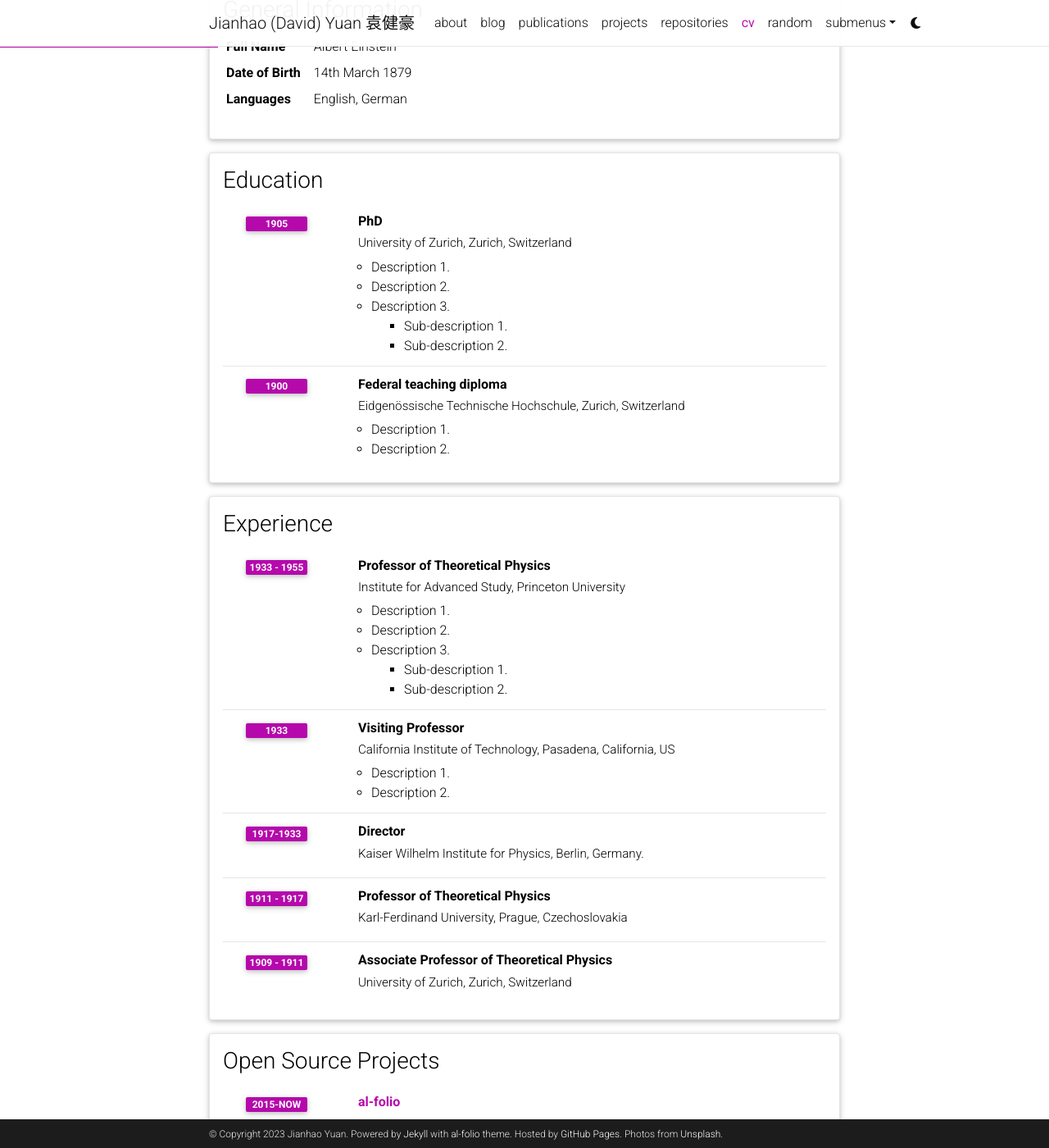
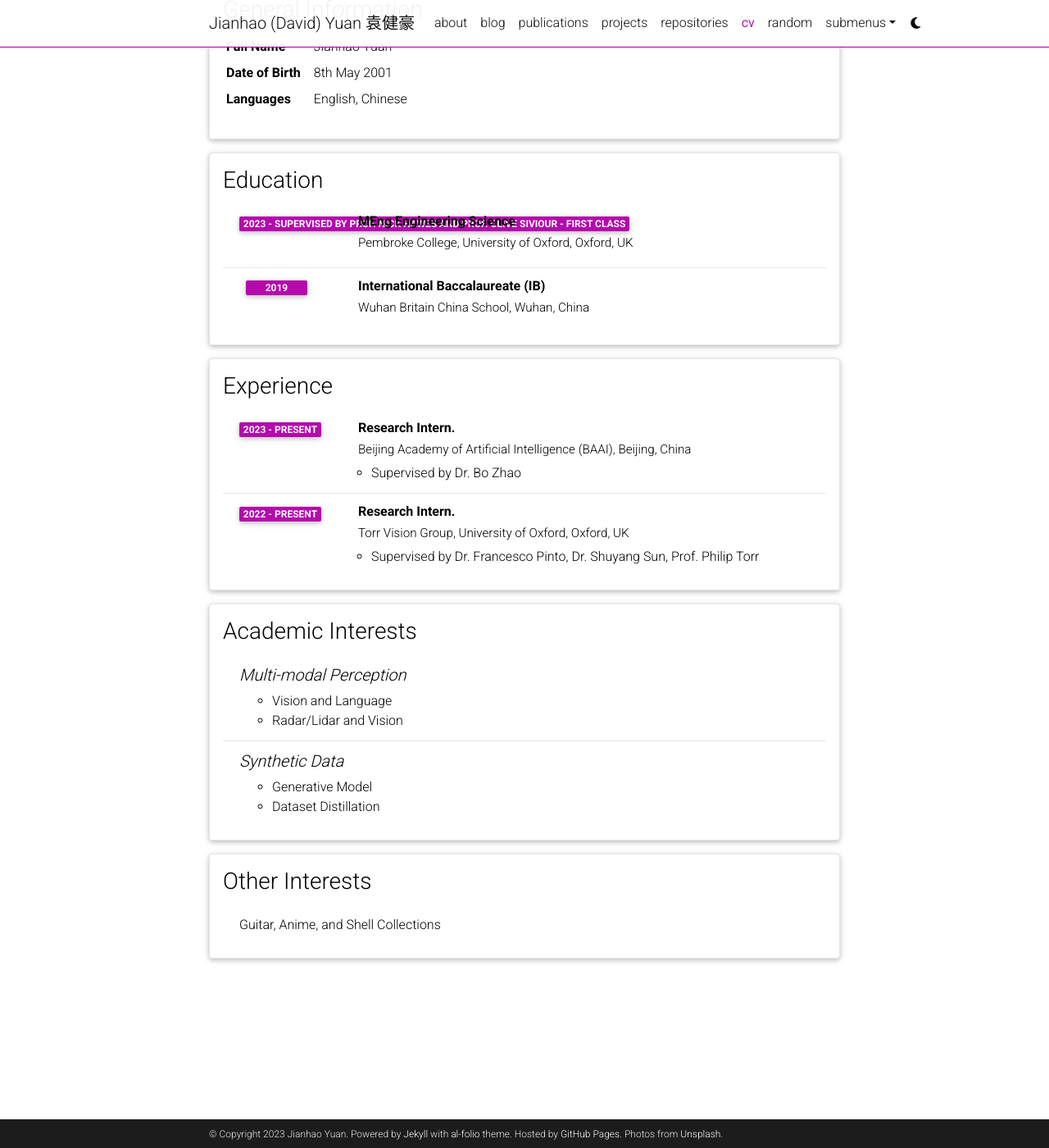
Before and after one commit to YuanJianhao508/YuanJianhao508.github.io, a Jekyll site: the page built from _pages/cv.md, in a window 1280 px wide and 1400 px high, scrolled down 207 px. Shown: the whole window at 82% size. Built offline with Jekyll 4.4.1, drawn with Linux system fonts in a browser that asks for light colours; comment, search, counter and statistics services are not loaded; a style sheet for code colours, icons or effects is not loaded; some of the changed text lies outside the part shown.

Commit message:
update bib

```diff
--- a/_bibliography/papers.bib
+++ b/_bibliography/papers.bib
@@ -7,12 +7,14 @@
   title={Off the Radar: Uncertainty-Aware Radar Place Recognition with Introspective Querying and Map Maintenance},
   author={Yuan, Jianhao and Newman, Paul and Gadd, Matthew},
   journal={IROS 2023},
-  year={2023}
+  year={2023},
+  selected={true}
 }
 
 @article{yuan2022not,
   title={Not just pretty pictures: Text-to-image generators enable interpretable interventions for robust representations},
   author={Yuan, Jianhao and Pinto, Francesco and Davies, Adam and Gupta, Aarushi and Torr, Philip},
   journal={arXiv preprint arXiv:2212.11237},
-  year={2022}
+  year={2022},
+  selected={true}
 }
--- a/_data/cv.yml
+++ b/_data/cv.yml
@@ -2,96 +2,51 @@
   type: map
   contents:
     - name: Full Name
-      value: Albert Einstein
+      value: Jianhao Yuan
     - name: Date of Birth
-      value: 14th March 1879
+      value: 8th May 2001
     - name: Languages
-      value: English, German
+      value: English, Chinese
 
 - title: Education
   type: time_table
   contents:
-    - title: PhD
-      institution: University of Zurich, Zurich, Switzerland
-      year: 1905
-      description:
-        - Description 1.
-        - Description 2.
-        - title: Description 3.
-          contents:
-            - Sub-description 1.
-            - Sub-description 2.
-    - title: Federal teaching diploma
-      institution: Eidgenössische Technische Hochschule, Zurich, Switzerland
-      year: 1900
-      description:
-        - Description 1.
-        - Description 2.
+    - title: MEng Engineering Science
+      institution: Pembroke College, University of Oxford, Oxford, UK
+      year: 2023
+        - Supervised by Prof. Nick Hawes and Prof. Clive Siviour
+        - First Class
+    - title: International Baccalaureate (IB)
+      institution: Wuhan Britain China School, Wuhan, China
+      year: 2019
 
 - title: Experience
   type: time_table
   contents:
-    - title: Professor of Theoretical Physics
-      institution: Institute for Advanced Study, Princeton University
-      year: 1933 - 1955
+    - title: Research Intern.
+      institution: Beijing Academy of Artificial Intelligence (BAAI), Beijing, China
+      year: 2023 - Present
       description:
-        - Description 1.
-        - Description 2.
-        - title: Description 3.
-          contents:
-            - Sub-description 1.
-            - Sub-description 2.
-    - title: Visiting Professor
-      institution: California Institute of Technology, Pasadena, California, US
-      year: 1933
+        - Supervised by Dr. Bo Zhao
+    - title: Research Intern.
+      institution: Torr Vision Group, University of Oxford, Oxford, UK
+      year: 2022 - Present
       description:
-        - Description 1.
-        - Description 2.
-
-    - title: Director
-      institution: Kaiser Wilhelm Institute for Physics, Berlin, Germany.
-      year: 1917-1933
-
-    - title: Professor of Theoretical Physics
-      institution: Karl-Ferdinand University, Prague, Czechoslovakia
-      year: 1911 - 1917
-      description:
-
-    - title: Associate Professor of Theoretical Physics
-      institution: University of Zurich, Zurich, Switzerland
-      year: 1909 - 1911
-
-- title: Open Source Projects
-  type: time_table
-  contents:
-    - title: <a href="https://github.com/alshedivat/al-folio">al-folio</a>
-      year: 2015-now
-      description: A beautiful, simple, clean, and responsive Jekyll theme for academics.
-
-- title: Honors and Awards
-  type: time_table
-  contents:
-    - year: 1921
-      items:
-        - Nobel Prize in Physics
-        - Matteucci Medal
-    - year: 2029
-      items:
-        - Max Planck Medal
+        - Supervised by Dr. Francesco Pinto, Dr. Shuyang Sun, Prof. Philip Torr
 
 - title: Academic Interests
   type: nested_list
   contents:
-    - title: Topic 1.
+    - title: Multi-modal Perception
       items:
-        - Description 1.
-        - Description 2.
-    - title: Topic 2.
+        - Vision and Language
+        - Radar/Lidar and Vision
+    - title: Synthetic Data
       items:
-        - Description 1.
-        - Description 2.
+        - Generative Model
+        - Dataset Distillation
 
 - title: Other Interests
   type: list
   contents:
-    - <u>Hobbies:</u> Hobby 1, Hobby 2, etc.
+    - Guitar, Anime, and Shell Collections
```
Also changed, not shown: _news/announcement_3.md (+1 -1 lines).
